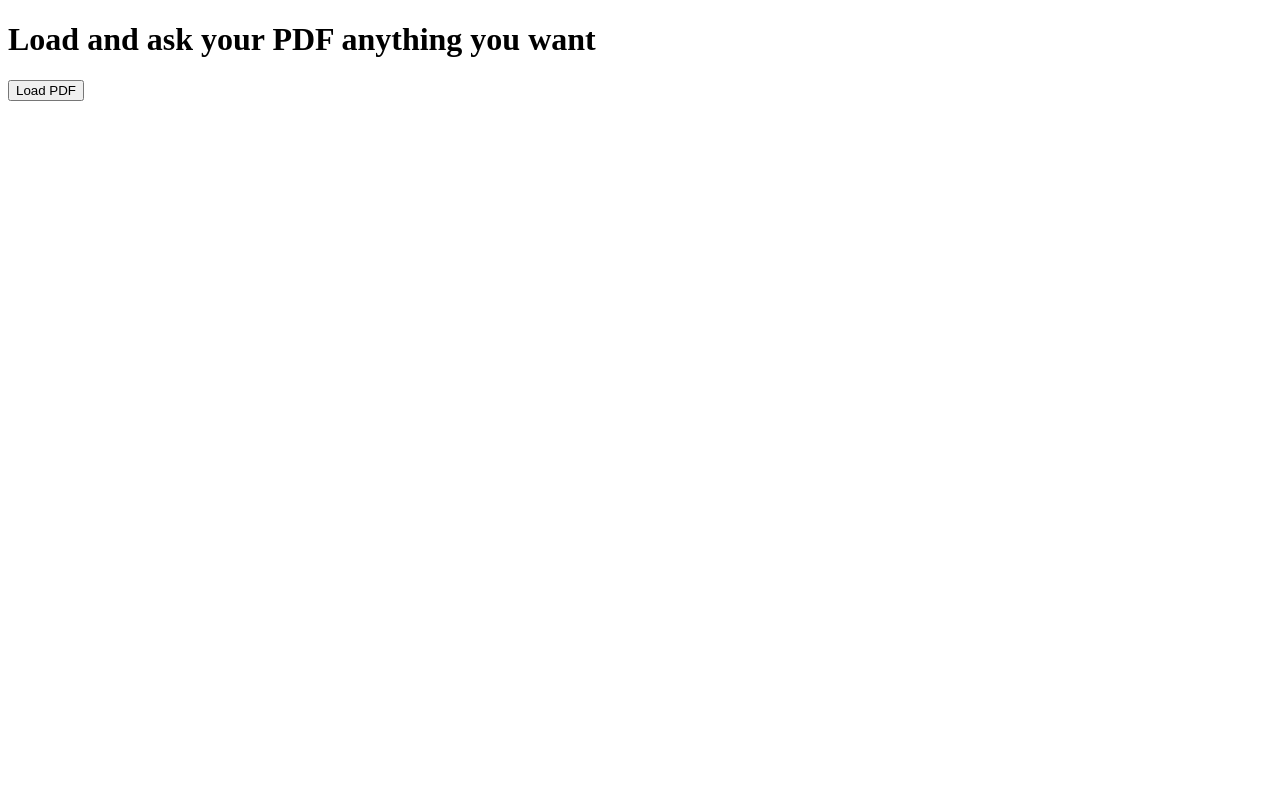
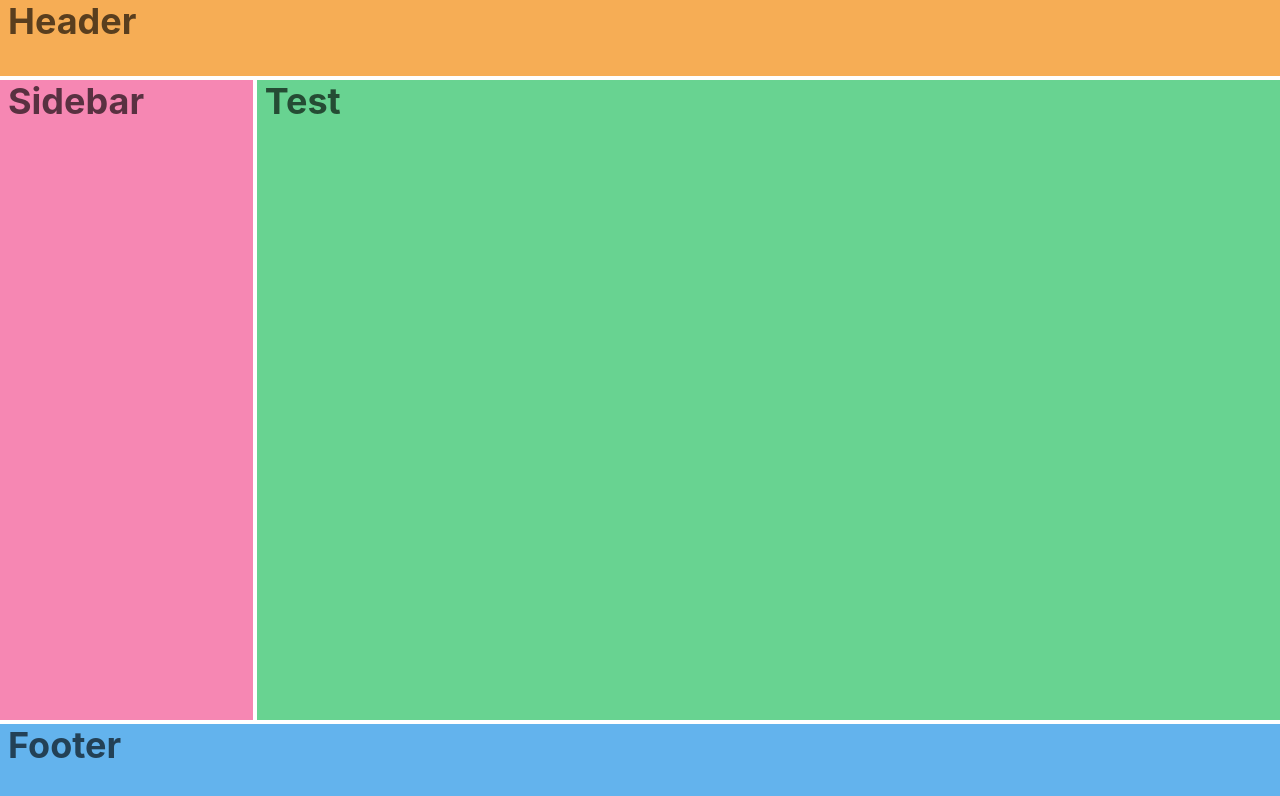
Before and after one commit to fernhub/d3po, a React (Vite) app in the folder apps/client/: page / in a window 1280 px wide. Shown: the top 796 px of the page. Built offline with nearby package versions, Linux system fonts and the light colour scheme.

Commit message:
Moving some files around and setting up the general grid for the app header, sidebar, body, and footer

```diff
--- a/apps/client/package.json
+++ b/apps/client/package.json
@@ -10,6 +10,10 @@
     "preview": "vite preview"
   },
   "dependencies": {
+    "@chakra-ui/react": "^2.8.2",
+    "@emotion/react": "^11.13.0",
+    "@emotion/styled": "^11.13.0",
+    "framer-motion": "^11.3.28",
     "react": "^18.3.1",
     "react-dom": "^18.3.1"
   },
--- a/apps/client/src/App.tsx
+++ /dev/null
@@ -1,48 +0,0 @@
-import { useState } from "react";
-import "./App.css";
-import { api } from "./api/index";
-
-function App() {
-  const args = {
-    ragInitialized: false,
-    query: "",
-    response: "",
-  };
-  const [data, setData] = useState(args);
-  return (
-    <>
-      <div></div>
-      <h1>Load and ask your PDF anything you want</h1>
-      <div className="card">
-        <button
-          onClick={async () => {
-            const res = await fetch("http://localhost:5001/pdfs/rag");
-            console.log(res);
-            setData({ ...data, ragInitialized: true });
-          }}>
-          Load PDF
-        </button>
-        <p></p>
-        <form
-          hidden={!data.ragInitialized}
-          onSubmit={async () => {
-            event?.preventDefault();
-            const value = document.querySelector<HTMLInputElement>("#queryInput")?.value ?? "";
-            if (value === "") {
-              console.log("error");
-            } else {
-              const res = await api.queryRag(value);
-              console.log(res);
-              setData({ ...data, response: res.answer });
-            }
-          }}>
-          <input id="queryInput" type="text" width="200px" />
-          <button>Ask your PDF</button>
-        </form>
-        <p hidden={!data.ragInitialized}>Answer: {data.response} </p>
-      </div>
-    </>
-  );
-}
-
-export default App;
--- /dev/null
+++ b/apps/client/src/app/App.tsx
@@ -0,0 +1,38 @@
+import Body from "../components/Body";
+import Footer from "../components/Footer";
+import Header from "../components/Header";
+import Sidebar from "../components/Sidebar";
+import "./App.css";
+import { Grid, GridItem } from "@chakra-ui/react";
+
+function App() {
+  // const args = {
+  //   ragInitialized: false,
+  //   query: "",
+  //   response: "",
+  // };
+  return (
+    <Grid
+      height="100vh"
+      templateColumns="repeat(10, 1fr)"
+      templateRows="repeat(20, 1fr)"
+      gap="1"
+      color="blackAlpha.700"
+      fontWeight="bold">
+      <GridItem rowSpan={2} colSpan={10} pl="2" bg="orange.300">
+        <Header />
+      </GridItem>
+      <GridItem rowSpan={16} colSpan={2} pl="2" bg="pink.300">
+        <Sidebar />
+      </GridItem>
+      <GridItem rowSpan={16} colSpan={8} pl="2" bg="green.300">
+        <Body />
+      </GridItem>
+      <GridItem pl="2" rowSpan={2} colSpan={10} bg="blue.300">
+        <Footer />
+      </GridItem>
+    </Grid>
+  );
+}
+
+export default App;
--- /dev/null
+++ b/apps/client/src/components/Body.tsx
@@ -0,0 +1,5 @@
+import { Heading } from "@chakra-ui/react";
+
+export default function Body() {
+  return <Heading>Test</Heading>;
+}
--- /dev/null
+++ b/apps/client/src/components/Footer.tsx
@@ -0,0 +1,5 @@
+import { Heading } from "@chakra-ui/react";
+
+export default function Footer() {
+  return <Heading>Footer</Heading>;
+}
--- /dev/null
+++ b/apps/client/src/components/Header.tsx
@@ -0,0 +1,7 @@
+import { Heading } from "@chakra-ui/react";
+
+function Header() {
+  return <Heading>Header</Heading>;
+}
+
+export default Header;
--- /dev/null
+++ b/apps/client/src/components/Sidebar.tsx
@@ -0,0 +1,5 @@
+import { Heading } from "@chakra-ui/react";
+
+export default function Sidebar() {
+  return <Heading>Sidebar</Heading>;
+}
--- a/apps/client/src/main.tsx
+++ b/apps/client/src/main.tsx
@@ -1,10 +1,13 @@
-import { StrictMode } from 'react'
-import { createRoot } from 'react-dom/client'
-import App from './App.tsx'
-import './index.css'
+import { StrictMode } from "react";
+import { createRoot } from "react-dom/client";
+import { ChakraProvider } from "@chakra-ui/react";
+import App from "./app/App.tsx";
+import "./app/index.css";
 
-createRoot(document.getElementById('root')!).render(
+createRoot(document.getElementById("root")!).render(
   <StrictMode>
-    <App />
-  </StrictMode>,
-)
+    <ChakraProvider>
+      <App />
+    </ChakraProvider>
+  </StrictMode>
+);
```
Also changed, not shown: apps/client/src/app/App.css (added), apps/client/src/app/index.css (added), apps/client/src/utils/index.ts (renamed from apps/client/src/api/index.ts), 1 other file (tests, documents, lock files or other folders).
